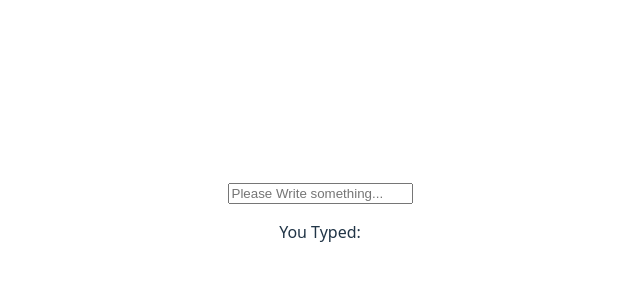
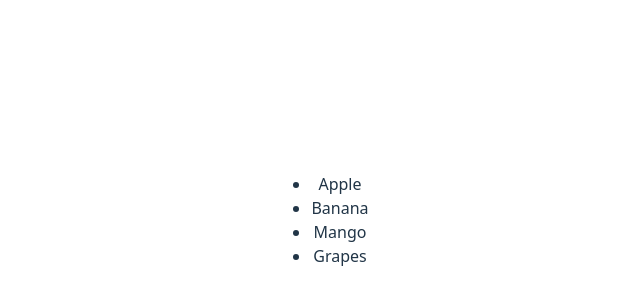
Before and after one commit to Rahaman-Atikur/core-react-problem-solving, a React (Vite) app: page / in a window 1280 px wide. Shown: the part 180-480 px from the top of the page, without its empty margins (320-960 px from the left). Built offline with nearby package versions, Linux system fonts and the light colour scheme.

Commit message:
Problem Solved

```diff
--- a/src/App.jsx
+++ b/src/App.jsx
@@ -5,13 +5,16 @@ import Color from './Color'
 import Reset from './Components/reset'
 import Visibility from './Components/toggleVisibility'
 import ControlledIn from './Components/ControledInput'
+import ListRendering from './Components/listRendering'
 function App() {
+
   return (
     <>
       {/* <Color></Color> */}
       {/* <Reset></Reset> */}
       {/* <Visibility></Visibility> */}
-      <ControlledIn></ControlledIn>
+      {/* <ControlledIn></ControlledIn> */}
+      <ListRendering></ListRendering>
 
     </>
   )
--- /dev/null
+++ b/src/Components/listRendering.jsx
@@ -0,0 +1,12 @@
+export default function ListRendering() {
+    const fruitsToBeRendered = ["Apple", "Banana", "Mango", "Grapes"];
+    return (
+        <ul>
+            {
+                fruitsToBeRendered.map((fruit) =>
+                    <li>{fruit}</li>
+                )
+            }
+        </ul>
+    )
+}
```
